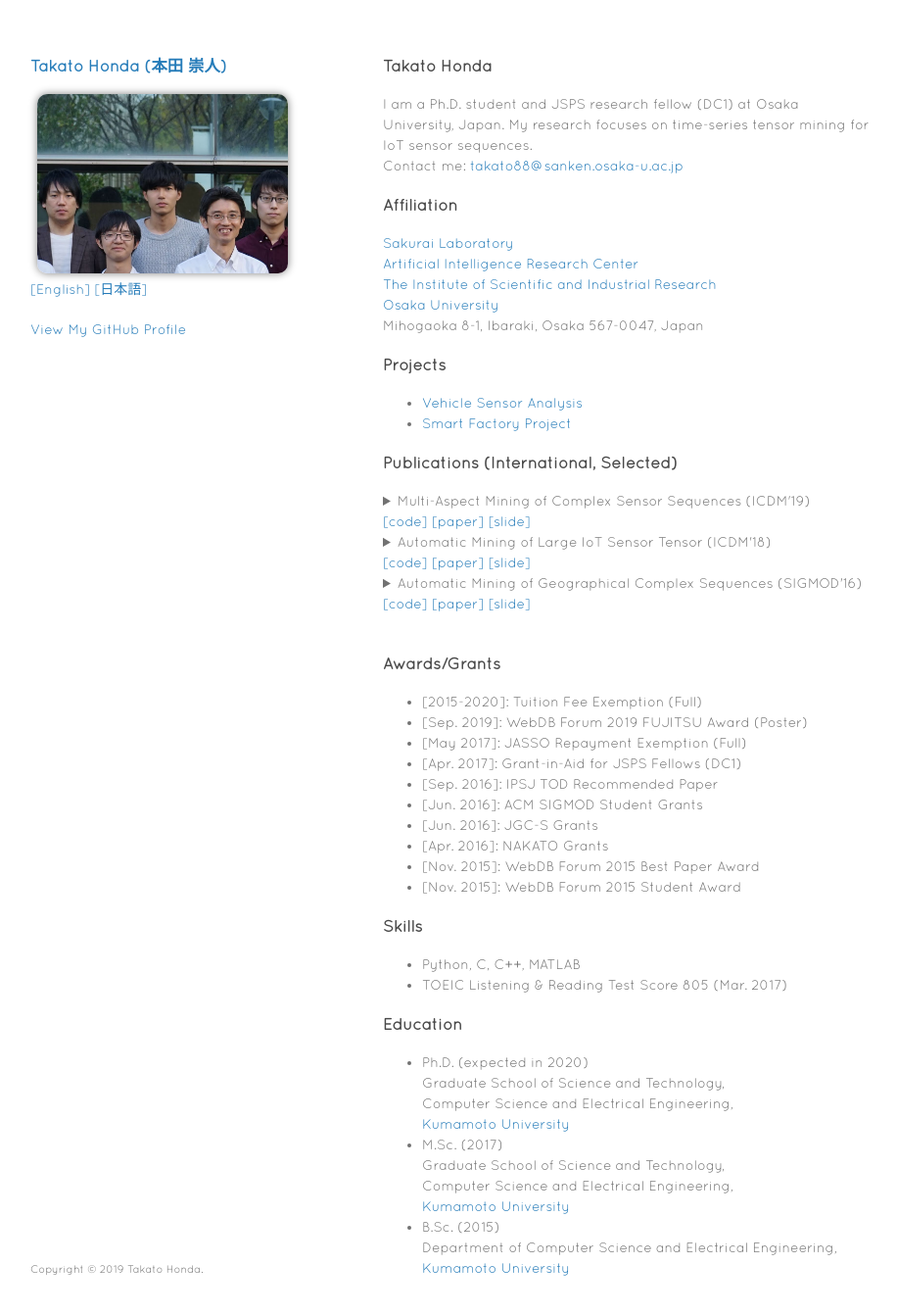
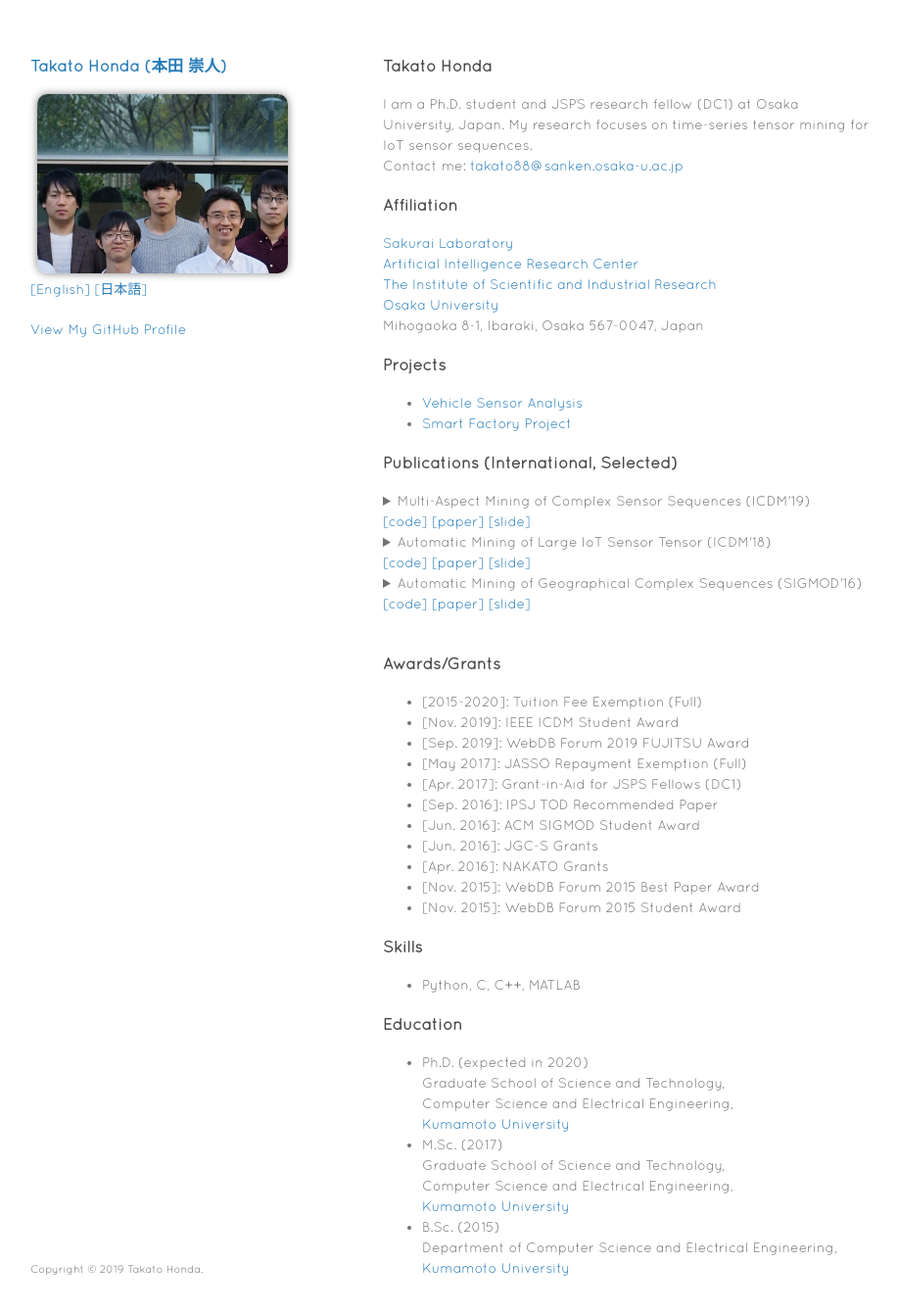
Before and after one commit to TakatoHonda/takatohonda.github.io, a Jekyll site: the page built from index.md, in a window 1280 px wide and 1375 px high. Shown: the top 1341 px of the window at 98% size, without its empty margins (179-1095 px from the left). Built offline with Jekyll 4.4.1, drawn with Linux system fonts in a browser that asks for light colours; our own code applies the rules of GitHub Pages for plain Markdown files.

Commit message:
add awards

```diff
--- a/index.md
+++ b/index.md
@@ -50,11 +50,12 @@ Takato Honda: <u>``TrailMarker: Automatic Mining of Geographical Complex Sequenc
 
 ### Awards/Grants
 - \[2015-2020\]: Tuition Fee Exemption (Full)
-- \[Sep. 2019\]: WebDB Forum 2019 FUJITSU Award (Poster)
+- \[Nov. 2019\]: IEEE ICDM Student Award
+- \[Sep. 2019\]: WebDB Forum 2019 FUJITSU Award
 - \[May  2017\]: JASSO Repayment Exemption (Full)
 - \[Apr. 2017\]: Grant-in-Aid for JSPS Fellows (DC1)
 - \[Sep. 2016\]: IPSJ TOD Recommended Paper
-- \[Jun. 2016\]: ACM SIGMOD Student Grants
+- \[Jun. 2016\]: ACM SIGMOD Student Award
 - \[Jun. 2016\]: JGC-S Grants
 - \[Apr. 2016\]: NAKATO Grants
 - \[Nov. 2015\]: WebDB Forum 2015 Best Paper Award
@@ -62,7 +63,6 @@ Takato Honda: <u>``TrailMarker: Automatic Mining of Geographical Complex Sequenc
 
 ### Skills
 - Python, C, C++, MATLAB
-- TOEIC Listening & Reading Test Score 805 (Mar. 2017)
 
 ### Education
 - Ph.D. (expected in 2020)
```
Also changed, not shown: jp/index.md (+3 -3 lines).
